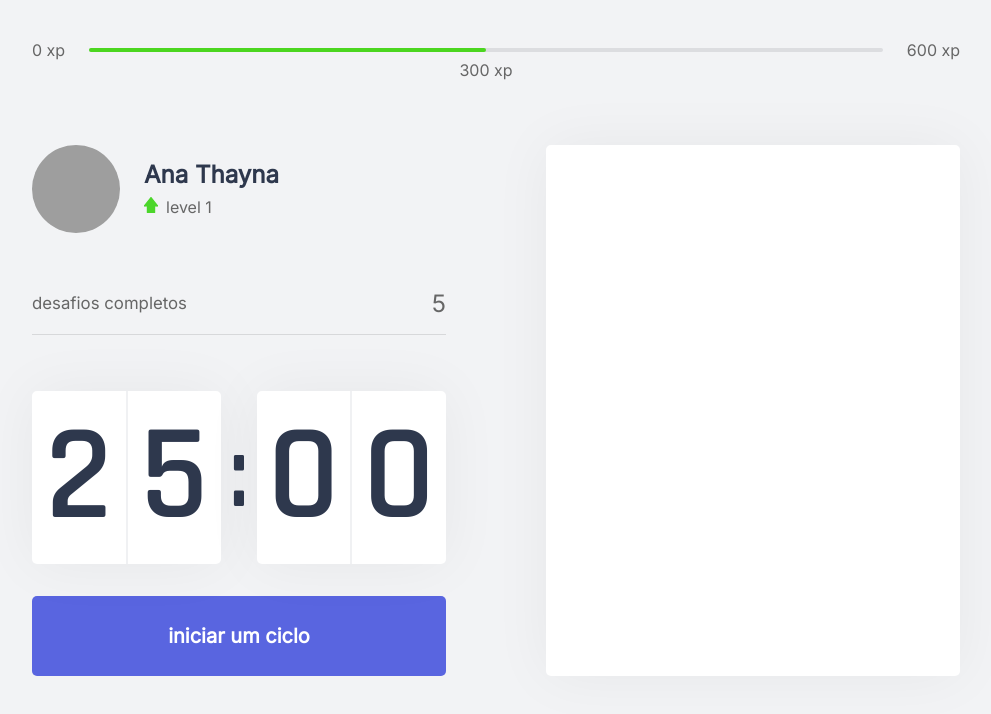
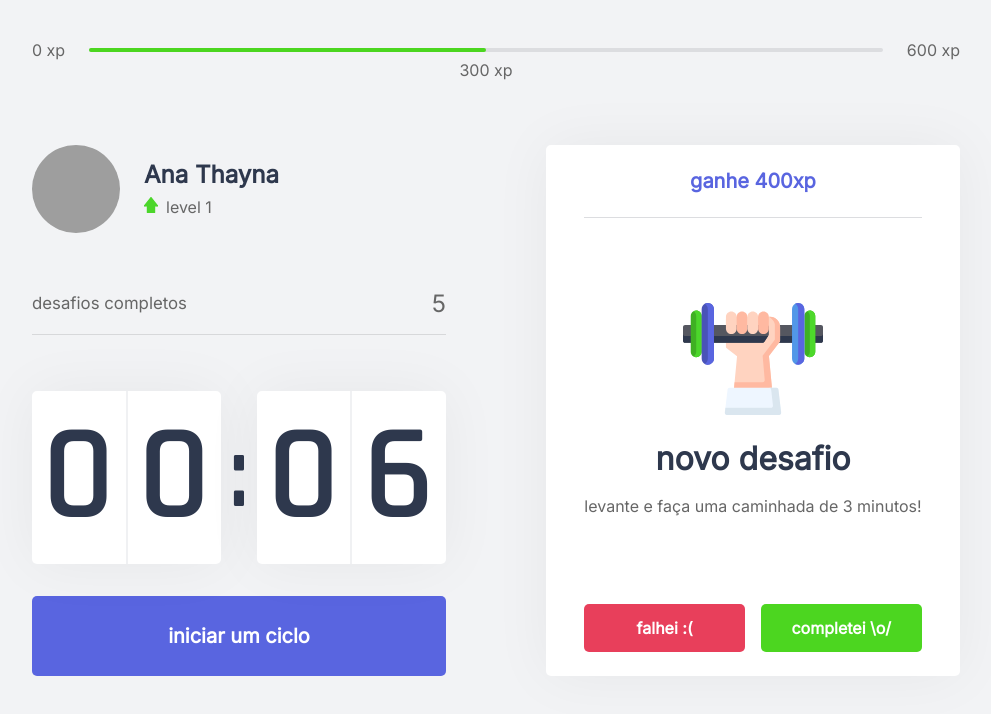
Before and after one commit to anathayna/web-bootcamp, a Next.js app in the folder move it/: page / in a window 1280 px wide. Shown: the top 714 px of the page, without its empty margins (144-1135 px from the left). Built offline with nearby package versions, Linux system fonts and the light colour scheme; grey boxes are pictures that could not be loaded.

Commit message:
finish challenge box css

```diff
--- a/move it/src/components/ChallengeBox.tsx
+++ b/move it/src/components/ChallengeBox.tsx
@@ -5,7 +5,22 @@
     return(
         <div className={styles.challengeBoxContainer}>
             { hasActiveChallenge ? (
-                <div></div>
+                <div className={styles.challengeActive}>
+                    <header>ganhe 400xp</header>
+                    <main>
+                        <img src="icons/body.svg" />
+                        <strong>novo desafio</strong>
+                        <p>levante e faça uma caminhada de 3 minutos!</p>
+                    </main>
+                    <footer>
+                        <button type="button" className={styles.challengeFailedButton}>
+                            falhei :(
+                        </button>
+                        <button type="button" className={styles.challengeSucceededButton}>
+                            completei \o/
+                        </button>
+                    </footer>
+                </div>
             ) : (
                 <div className={styles.challengeNotActive}>
                     <strong>finalize um ciclo para receber um desafio</strong>
--- a/move it/src/components/Countdown.tsx
+++ b/move it/src/components/Countdown.tsx
@@ -4,7 +4,7 @@
 let countdownTimeout: NodeJS.Timeout;
 
 export function Countdown() {
-    const [time, setTime] = useState(25 * 60);
+    const [time, setTime] = useState(0.1 * 60);
     const [isActive, setIsActive] = useState(false);
     const [hasFinished, setHasFinished] = useState(false);
     const minutes = Math.floor(time / 60);
@@ -20,7 +20,7 @@
     function resetCountdown() {
         clearTimeout(countdownTimeout);
         setIsActive(false);
-        setTime(25 * 60);
+        setTime(0.1 * 60);
     }
 
     useEffect(() => {
--- a/move it/src/styles/components/ChallengeBox.module.css
+++ b/move it/src/styles/components/ChallengeBox.module.css
@@ -35,3 +35,67 @@
 .challengeNotActive p img {
     margin-bottom: 1rem;
 }
+
+.challengeActive {
+    height: 100%;
+    display: flex;
+    flex-direction: column;
+}
+
+.challengeActive header {
+    color: var(--blue);
+    font-weight: 600;
+    font-size: 1.25rem;
+    padding: 0 2rem 1.5rem;
+    border-bottom: 1px solid var(--gray-line);
+}
+
+.challengeActive main {
+    flex: 1;
+    display: flex;
+    flex-direction: column;
+    align-items: center;
+    justify-content: center;
+}
+
+.challengeActive main strong {
+    font-size: 2rem;
+    font-weight: 600;
+    color: var(--title);
+    margin: 1.5rem 0 1rem;
+}
+
+.challengeActive main p {
+    line-height: 1.5;
+}
+
+.challengeActive footer {
+    display: grid;
+    grid-template-columns: 1fr 1fr;
+    gap: 1rem;
+}
+
+.challengeActive footer button {
+    height: 3rem;
+    display: flex;
+    align-items: center;
+    justify-content: center;
+    border: 0;
+    border-radius: 5px;
+    color: var(--white);
+    font-size: 1rem;
+    font-weight: 600;
+    transition: filter 0.2s;
+}
+
+.challengeActive footer button.challengeFailedButton {
+    background: var(--red);
+}
+
+.challengeActive footer button.challengeSucceededButton {
+    background: var(--green);
+}
+
+.challengeActive footer button:hover {
+    filter: brightness(0.9);
+}
```
